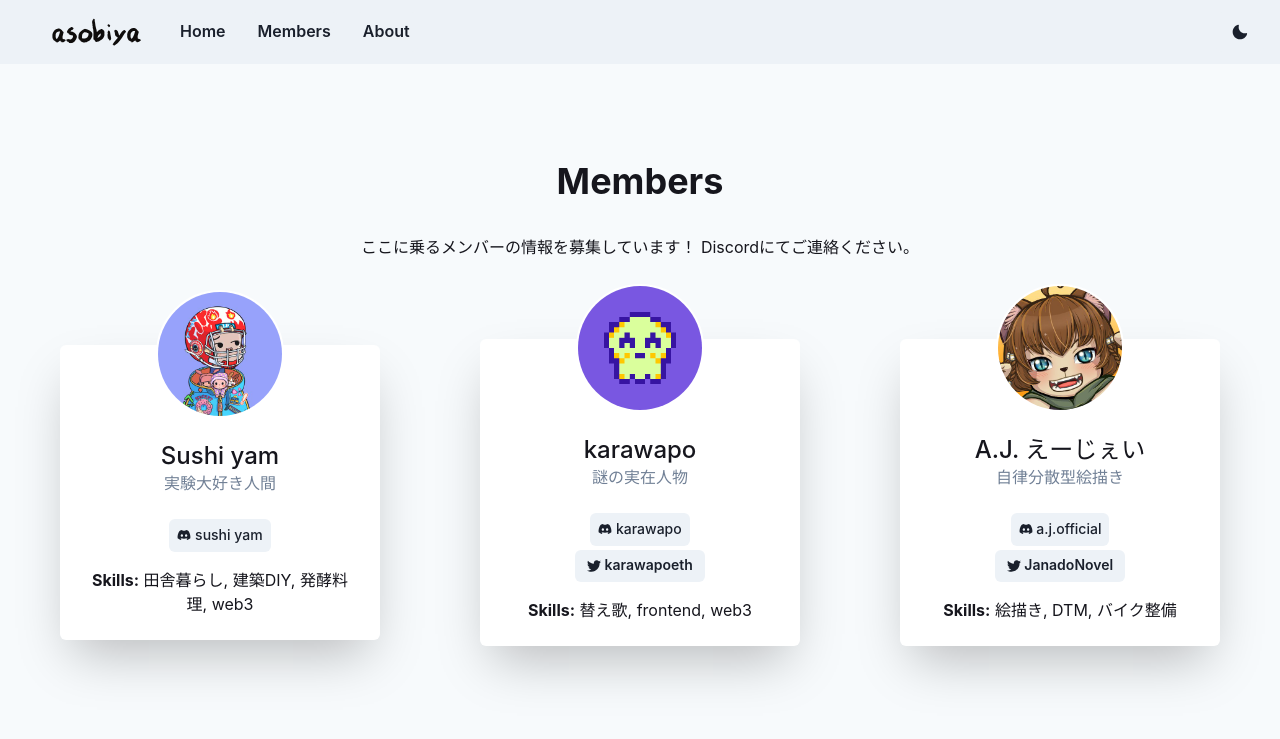
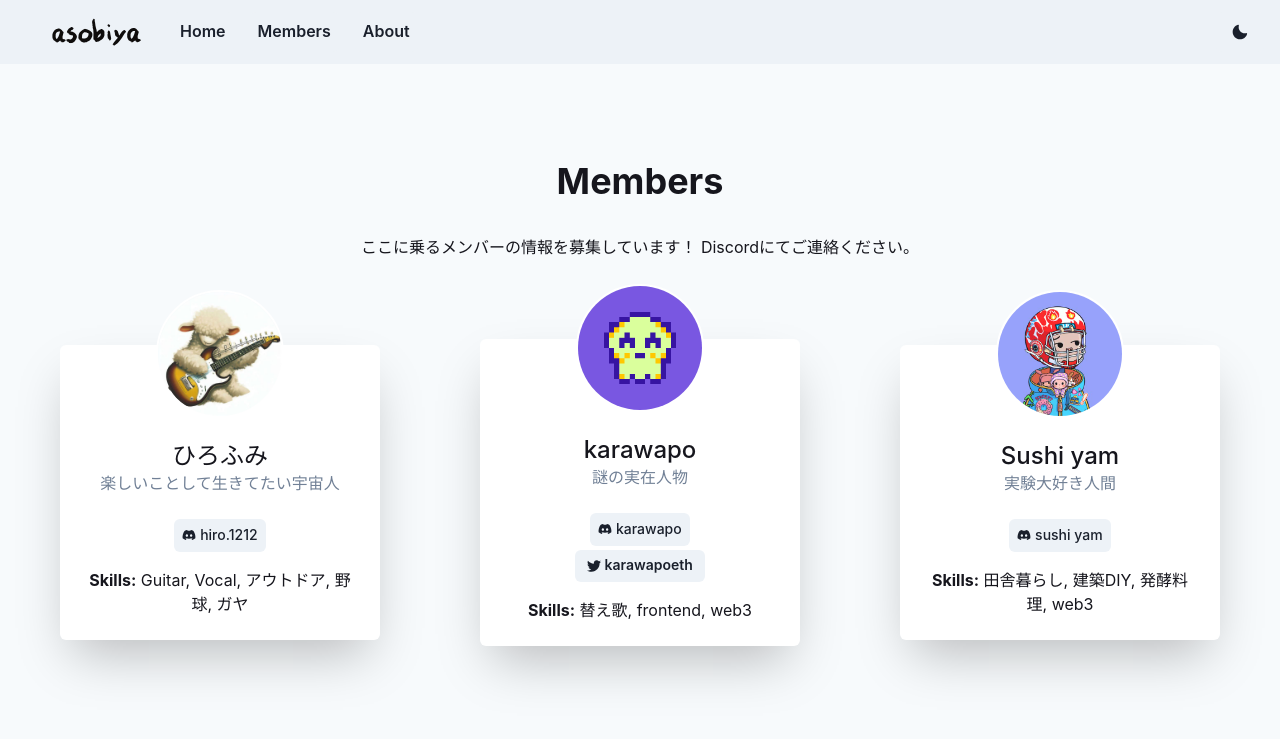
Before and after one commit to asobiya-dao/asobiya-website, a Next.js app: page /members in a window 1280 px wide. Shown: the top 739 px of the page. Built offline with nearby package versions, Linux system fonts and the light colour scheme.

Commit message:
・memberにひろさんを追加しました。

```diff
--- a/src/pages/members.tsx
+++ b/src/pages/members.tsx
@@ -53,6 +53,14 @@ const members: MemberData[] = [
     skills: '田舎暮らし, 建築DIY, 発酵料理, web3',
     bio: '実験大好き人間',
   },
+  {
+    name: 'ひろふみ',
+    avatar: 'avatar-hiro.jpg',
+    discord: 'hiro.1212',
+    twitter: '',
+    skills: 'Guitar, Vocal, アウトドア, 野球, ガヤ',
+    bio: '楽しいことして生きてたい宇宙人',
+  },
 ]
 
 // Fisher–Yates shuffle algorithm
```
Also changed, not shown: public/images/avatar-hiro.jpg (added).
